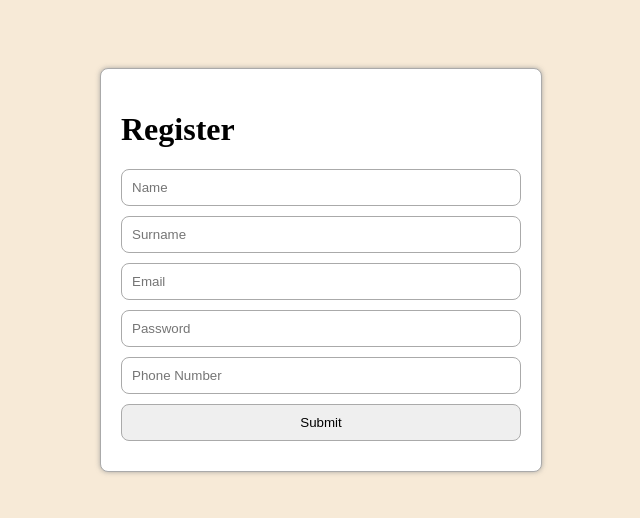
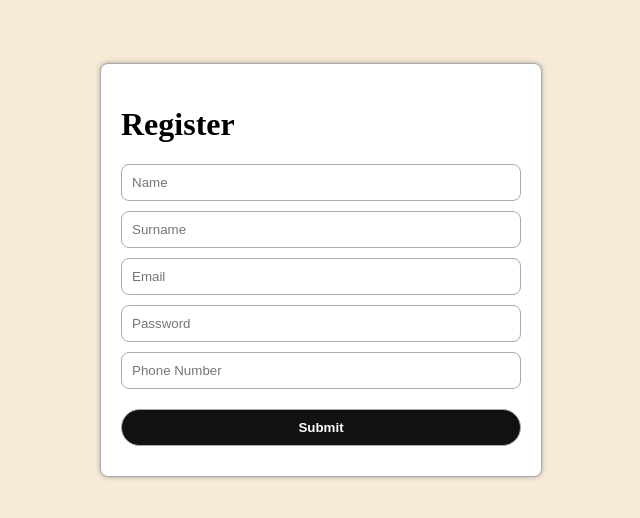
Before and after one commit to erdem-muhammed/Final-Project, a Vue app in the folder frontend/: page /#/signUp in a window 1280 px wide. Shown: the part 130-648 px from the top of the page, without its empty margins (319-959 px from the left). Built offline with nearby package versions, Linux system fonts and the light colour scheme.

Commit message:
added style inp submit

```diff
--- a/frontend/src/components/register.vue
+++ b/frontend/src/components/register.vue
@@ -43,4 +43,12 @@ export default {
     border-radius: 8px;
     outline: none;
 }
+.registerForm input[type=submit] {
+    cursor: pointer;
+    font-weight: bold;
+    border-radius: 25px;
+    background-color: #111;
+    color: white;
+    margin-top: 10px;
+}
 </style>
```
